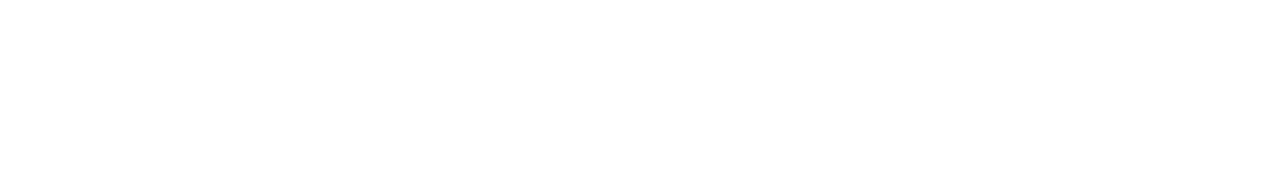
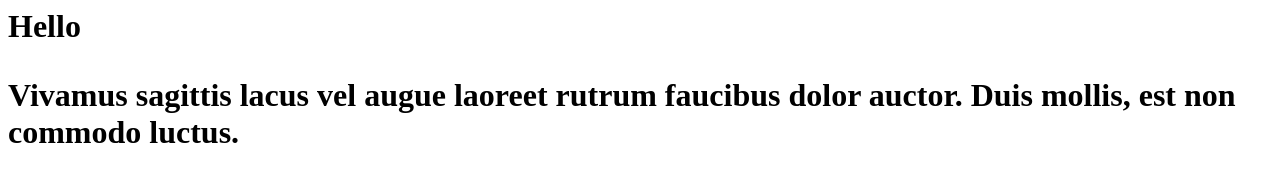
Before and after one commit to 2aezlo/tumb, a plain HTML site: page index.html in a window 1280 px wide. Drawn offline with Linux system fonts and the light colour scheme.

Commit message:
Update index.html

```diff
--- a/index.html
+++ b/index.html
@@ -1 +1,12 @@
-<script src="popup-aezlo.js"></script>
+<html>
+  <head>
+    <title>2aezlo - aezlo</title>
+    <link rel="stylesheet" rhef="2aezlo.css">
+    <script src="popup-aezlo.js"></script>
+    <script src="cookies.js"></script>
+    <script src="transit.js"></script>
+  </head>
+  <body>
+    <header class="topman">
+      <h1 class="toptext">Hello</title>
+      <p class="lead">Vivamus sagittis lacus vel augue laoreet rutrum faucibus dolor auctor. Duis mollis, est non commodo luctus.</p>
```
